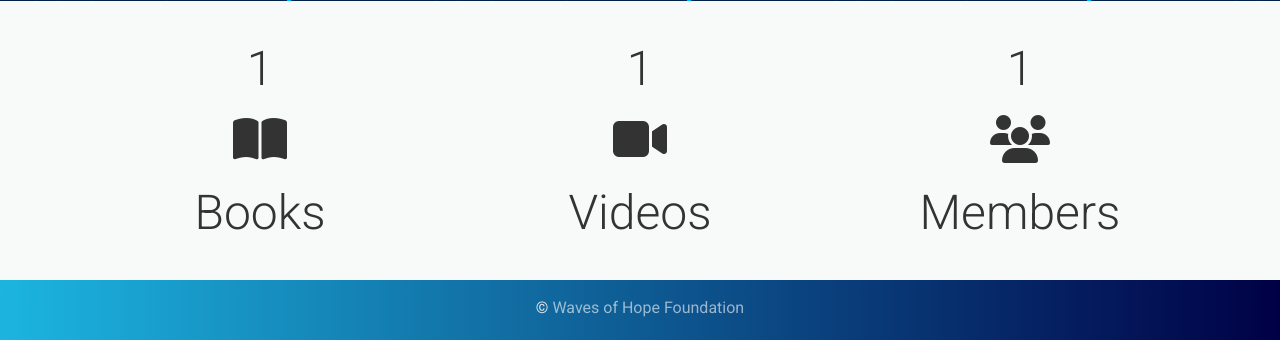
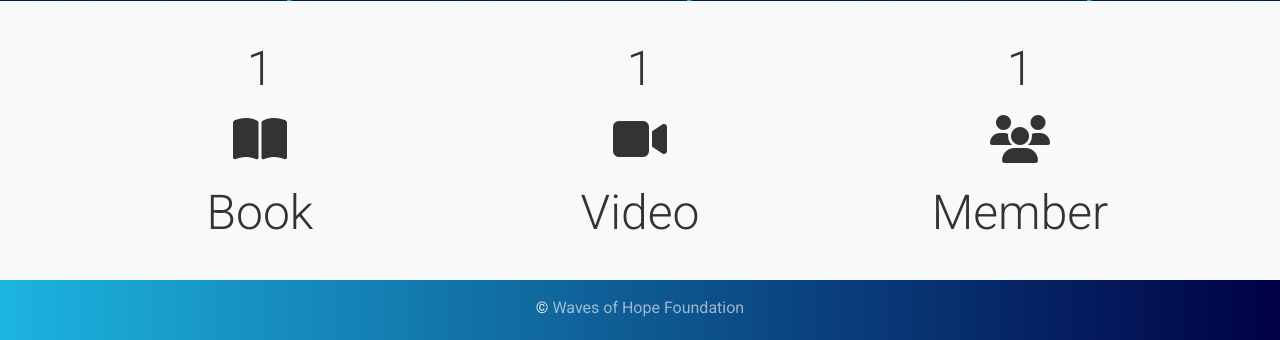
Before and after one commit to waves-of-hope/resource-center, a Django app: page / in a window 1280 px wide. Shown: the part 474-814 px from the top of the page. Run offline with Django 3.2, Linux system fonts and the light colour scheme; tables that the repository leaves empty hold one stand-in row (values such as "Sample post"); parts of the project's set-up code (start-up, migrations or seed data) failed here and were passed over; some libraries are stand-ins or nearby versions.

Commit message:
Pluralized site stat labels

```diff
--- a/templates/index.html
+++ b/templates/index.html
@@ -23,21 +23,21 @@
   <div class="container text-center my-3 site-stat">
     <div class="row">
       <div class="col-sm">
-        <span class="block">{{num_books}}</span>
+        <span class="block">{{ num_books }}</span>
         <i class="fas fa-book-open"></i>
-        <span class="block">Books</span>
+        <span class="block">Book{{ num_books|pluralize }}</span>
       </div>
 
       <div class="col-sm">
-        <span class="block">{{num_videos}}</span>
+        <span class="block">{{ num_videos }}</span>
         <i class="fas fa-video"></i>
-        <span class="block">Videos</span>
+        <span class="block">Video{{ num_videos|pluralize }}</span>
       </div>
 
       <div class="col-sm">
-        <span class="block">{{num_users}}</span>
+        <span class="block">{{ num_users }}</span>
         <i class="fas fa-users"></i>
-        <span class="block">Members</span>
+        <span class="block">Member{{ num_users|pluralize }}</span>
       </div>
     </div>
   </div>
```
